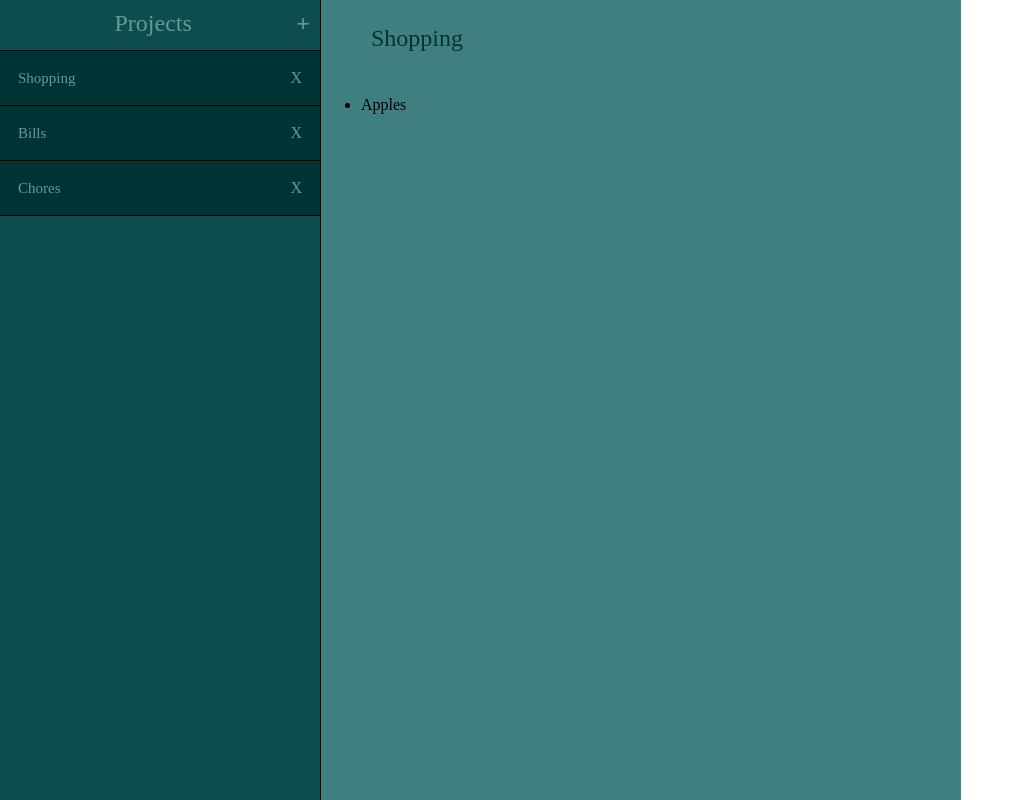
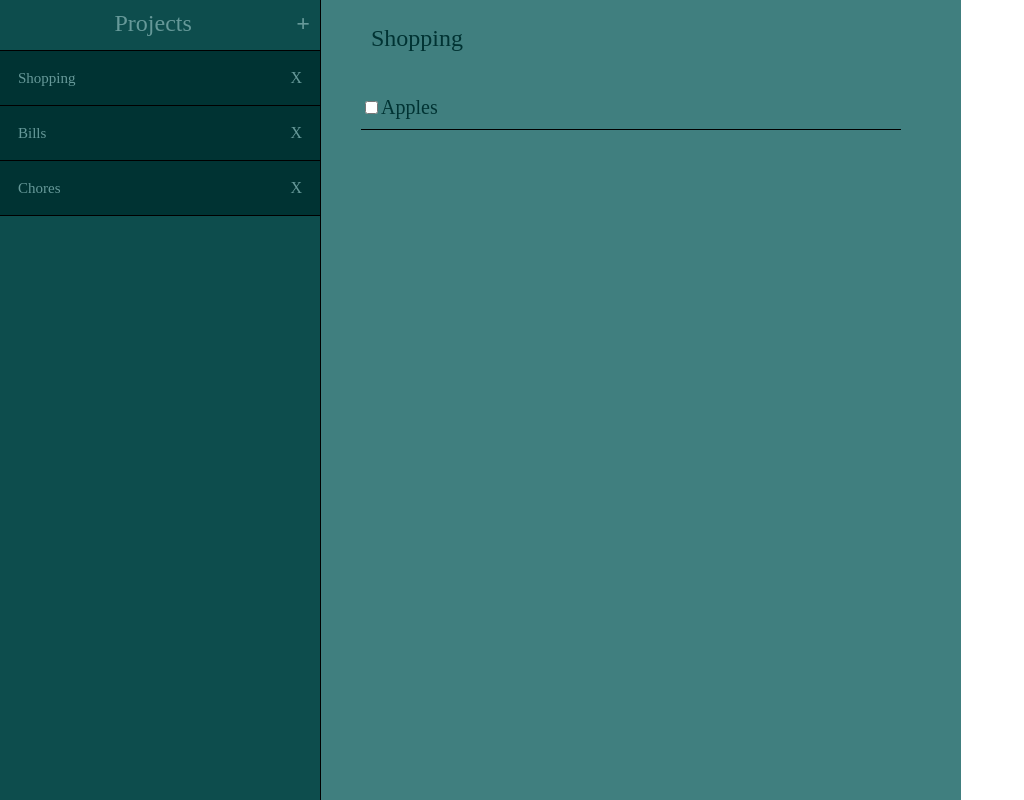
Before and after one commit to diballesteros/odinprojecttodolist, a website built with webpack: page dist/index.html in a window 1280 px wide. Shown: the whole page, without its empty margins (0-1024 px from the left). Built offline with Linux system fonts and the light colour scheme.

Commit message:
todo item styling

```diff
--- a/main.css
+++ b/main.css
@@ -67,3 +67,15 @@ body {
     font-size: 24px;
     color: #003333;
 }
+
+.todo-container .todo-item {
+    width: 90%;
+    font-size: 20px;
+    color: #003333;
+    border-bottom: 1px solid black;
+    padding-bottom: 10px;
+    list-style: none;
+    text-overflow: ellipsis;
+    overflow: hidden;
+    white-space: nowrap;
+}
--- a/src/todo/todo.dom.js
+++ b/src/todo/todo.dom.js
@@ -26,7 +26,7 @@ const TodoDisplay = (() => {
         let newTodoElement = document.createElement('li');
         newTodoElement.className = 'todo-item';
         newTodoElement.id = 'todo-item-' + index;
-        newTodoElement.innerHTML = todoItem.getTitle();
+        newTodoElement.innerHTML = '<input type="checkbox" id="todo-item-checkbox-"' +  index + ' >' + todoItem.getTitle();
         return newTodoElement;
     }
 
```
Also changed, not shown: dist/main.js.
